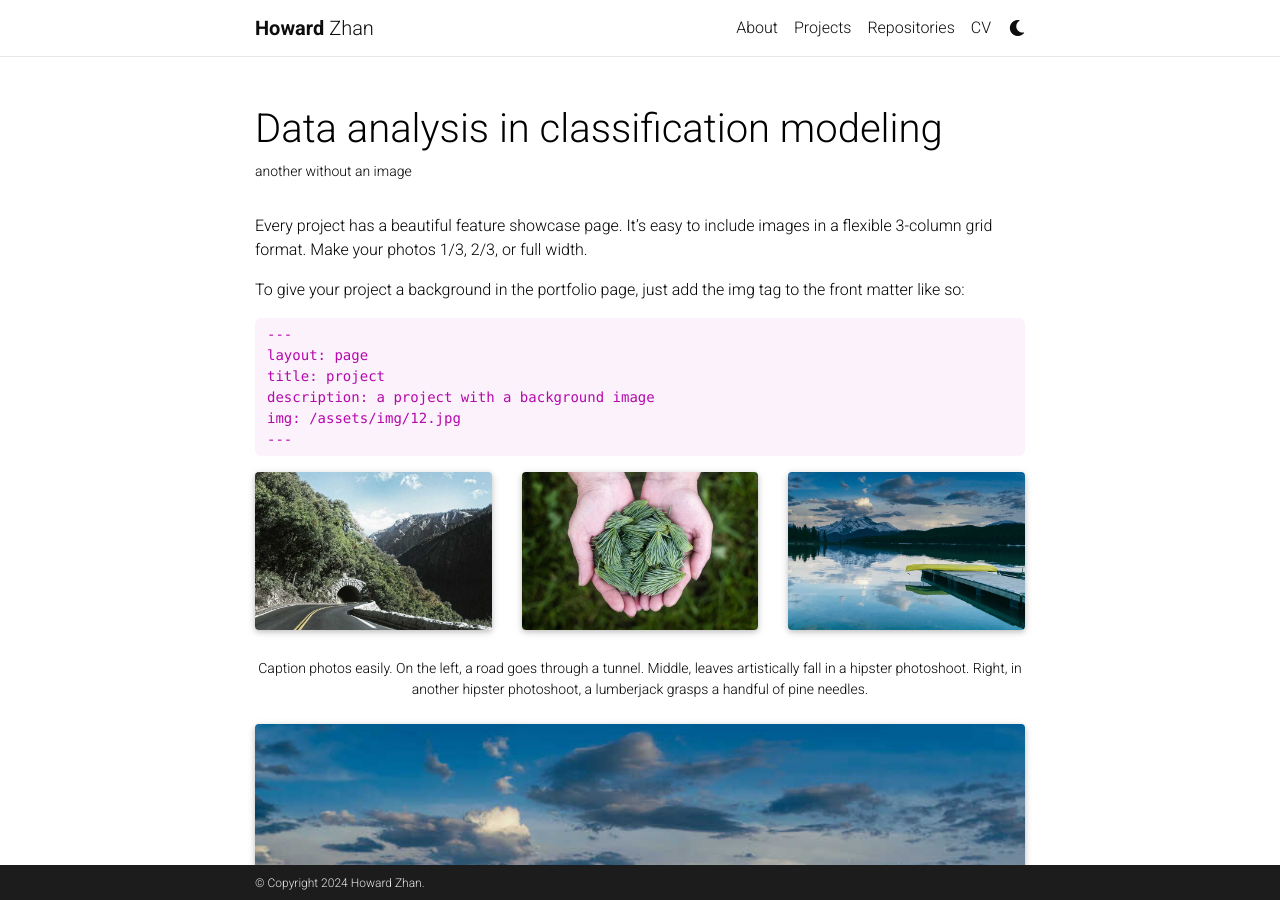
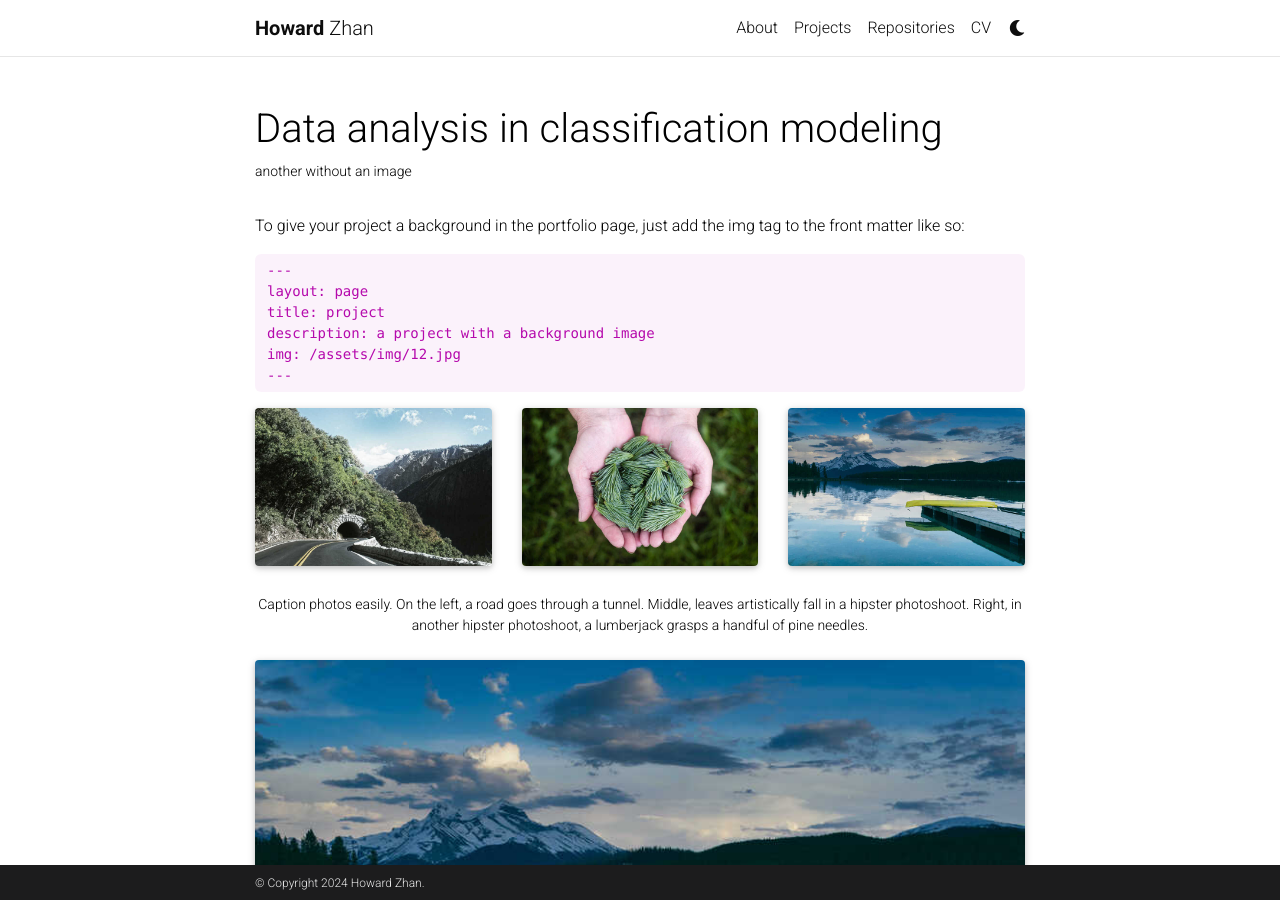
Before and after one commit to huayezhan/resume, a Jekyll site: the page built from _projects/4_project.md, in a window 1280 px wide and 900 px high. Built offline with Jekyll 4.4.1, drawn with Linux system fonts in a browser that asks for light colours; comment, search, counter and statistics services are not loaded; a style sheet for code colours, icons or effects is not loaded.

Commit message:
added projects

```diff
--- a/_projects/4_project.md
+++ b/_projects/4_project.md
@@ -7,9 +7,7 @@
 category: fun
 ---
 
-Every project has a beautiful feature showcase page.
-It's easy to include images in a flexible 3-column grid format.
-Make your photos 1/3, 2/3, or full width.
+
 
 To give your project a background in the portfolio page, just add the img tag to the front matter like so:
 
```
